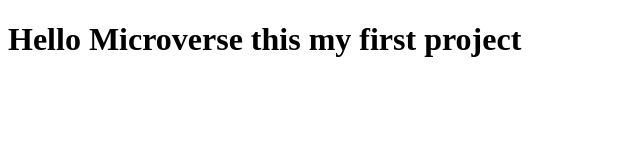
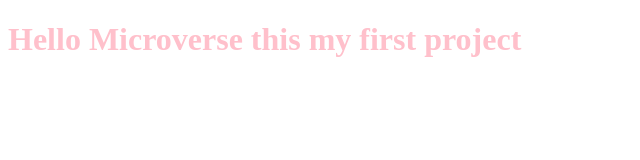
Before and after one commit to tGemechis7/Hello-Microverse1, a website: page index.html in a window 1280 px wide. Shown: the whole page, without its empty margins (0-640 px from the left). Drawn offline with Linux system fonts and the light colour scheme.

Commit message:
ndex.html file with the text Hello Microverse

```diff
--- a/index.html
+++ b/index.html
@@ -6,7 +6,7 @@
   <meta name="viewport" content="width=device-width, initial-scale=1.0">
   <title>Hello Microverse</title>
   <!-- CSS -->
-  <link rel="stylesheet" href="style.css">
+  <link rel="stylesheet" href="styleSheet.css">
 </head>
 <body>
   <h1 class="container">Hello Microverse this my first project</h1>
```
